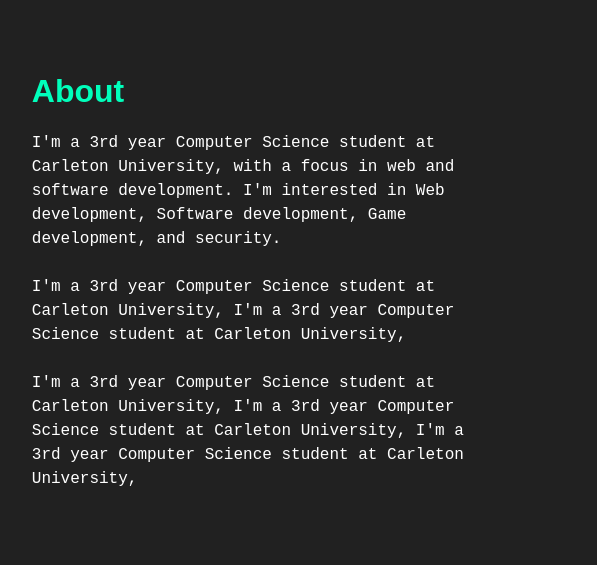
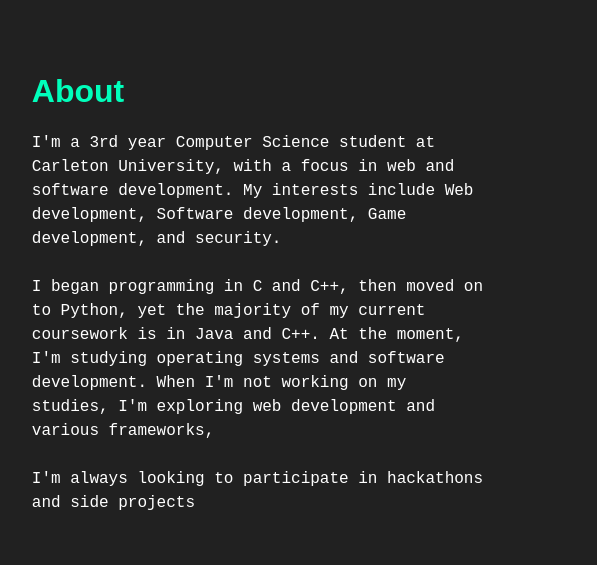
Before and after one commit to g-kassis/Website, a website: page index.html in a window 1280 px wide. Shown: the part 780-1345 px from the top of the page, 229-826 px from the left. Drawn offline with Linux system fonts and the light colour scheme.

Commit message:
Update index.html

```diff
--- a/index.html
+++ b/index.html
@@ -55,16 +55,16 @@
             <p class="paragraph">
                 I'm a 3rd year Computer Science student at Carleton University,
                 with a focus in web and software development.
-                I'm interested in Web development, Software development, Game development, and security.
+                My interests include Web development, Software development, Game development, and security.
                 <br>
                 <br>
-                I'm a 3rd year Computer Science student at Carleton University,
-                I'm a 3rd year Computer Science student at Carleton University,
+                I began programming in C and C++, then moved on to Python,
+                yet the majority of my current coursework is in Java and C++.
+                At the moment, I'm studying operating systems and software development.
+                When I'm not working on my studies, I'm exploring web development and various frameworks,
                 <br>
                 <br>
-                I'm a 3rd year Computer Science student at Carleton University,
-                I'm a 3rd year Computer Science student at Carleton University,
-                I'm a 3rd year Computer Science student at Carleton University,
+                I'm always looking to participate in hackathons and side projects
             </p>
 
         </div>
```
